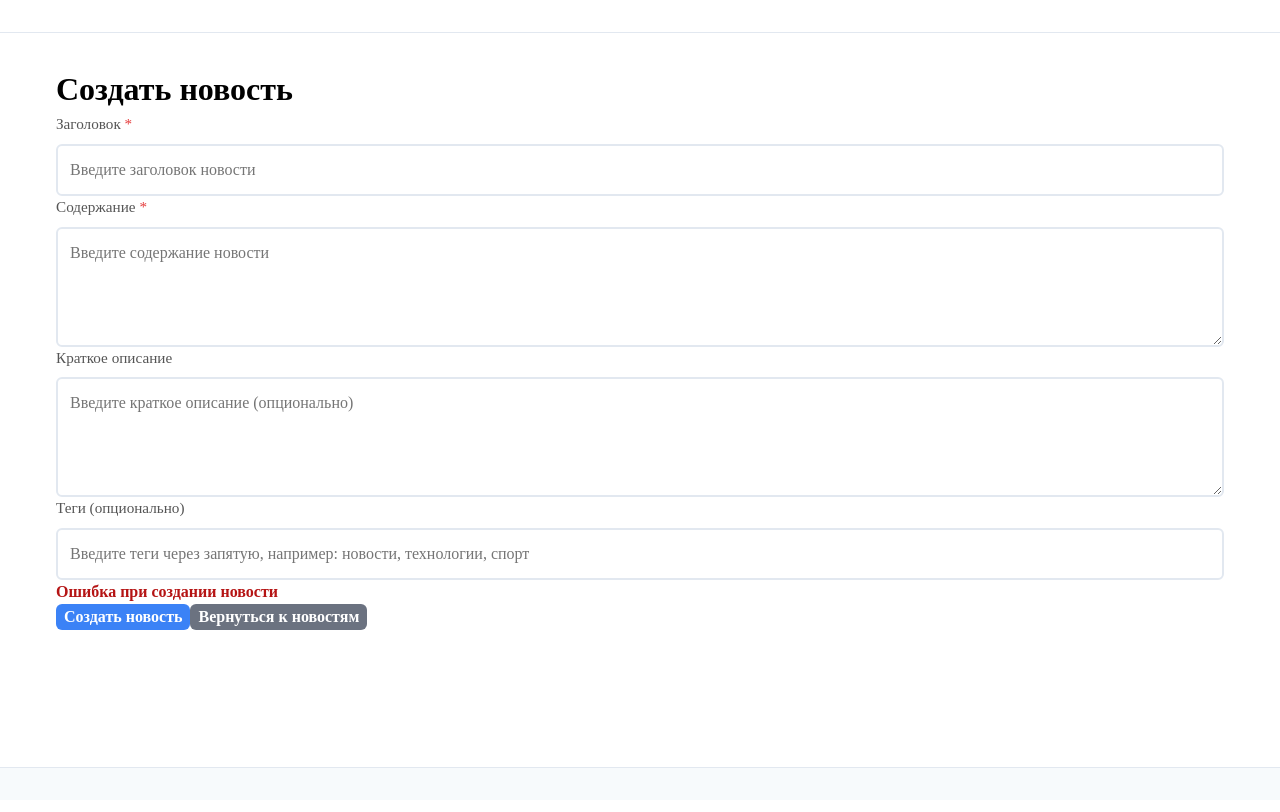
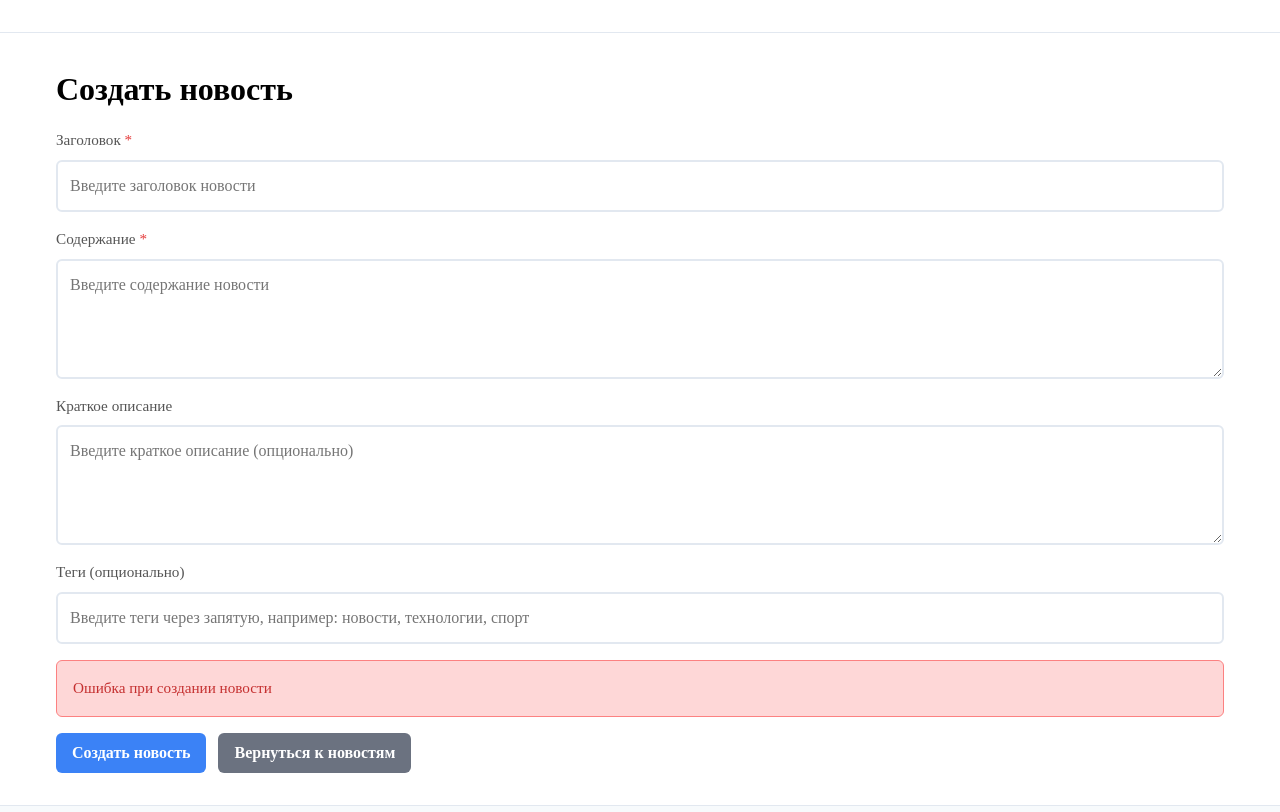
Before and after one commit to Skripachcpp/NewsFeedUi, a Nuxt app: page /create in a window 1280 px wide. Both pictures are taken after a click on the button "Создать новость". Shown: the top 812 px of the page. Built offline with nearby package versions, Linux system fonts and the light colour scheme; no server answers.

Commit message:
или нет, стало норм

```diff
--- a/app/pages/create.vue
+++ b/app/pages/create.vue
@@ -1,5 +1,5 @@
 <template>
-  <div>
+  <div class="create">
     <h1>Создать новость</h1>
 
     <FieldForm v-model="article.title" type="text" label="Заголовок" placeholder="Введите заголовок новости" required />
@@ -7,12 +7,13 @@
     <FieldForm v-model="article.summary" type="textarea" label="Краткое описание" placeholder="Введите краткое описание (опционально)" />
     <FieldForm v-model="tagsInput" type="text" label="Теги (опционально)" placeholder="Введите теги через запятую, например: новости, технологии, спорт" />
 
-    <div v-if="error" class="error">
+    <div v-if="error" class="error-message">
       <p>{{ error }}</p>
     </div>
 
-    <div v-if="success">Новость успешно создана! ID: {{ createdArticleId }}</div>
+    <div class="success-message" v-if="success">Новость успешно создана! ID: {{ createdArticleId }}</div>
 
+    <div class="buttons">
       <button class="btn btn-blue" :disabled="isSubmitting" @click="handleCreate">
         <span v-if="isSubmitting">Создание...</span>
         <span v-else>Создать новость</span>
@@ -21,6 +22,7 @@
       <NuxtLink to="/" class="btn btn-grey" :disabled="isSubmitting" @click="handleCreate">
         <span>Вернуться к новостям</span>
       </NuxtLink>
+    </div>
   </div>
 </template>
 
@@ -65,15 +67,53 @@ let handleCreate = async () => {
       article.value = defaultArticle();
       success.value = true;
       createdArticleId.value = articleNew.id;
-    }).catch((err) => {
+    })
+    .catch((err) => {
       error.value = err.title || "Ошибка при создании новости";
       success.value = false;
     })
     .finally(() => {
       isSubmitting.value = false;
-
     });
 };
 </script>
 
-<style scoped></style>
+<style scoped>
+.create {
+  display: flex;
+  flex-direction: column;
+  gap: 16px;
+}
+
+.success-message {
+  background: #c6f6d5;
+  border: 1px solid #68d391;
+  color: #22543d;
+  padding: 1rem;
+  border-radius: 6px;
+  font-size: 0.95rem;
+}
+
+.error-message {
+  background: #fed7d7;
+  border: 1px solid #fc8181;
+  color: #c53030;
+  padding: 1rem;
+  border-radius: 6px;
+  font-size: 0.95rem;
+}
+
+.buttons {
+  display: flex;
+  gap: 12px;
+}
+
+.btn {
+  padding: 8px 16px;
+  border-radius: 6px;
+  font-weight: 700;
+  cursor: pointer;
+  display: inline-block;
+  text-align: center;
+}
+</style>
```
Lines whose indentation alone changed are shown as unchanged.
